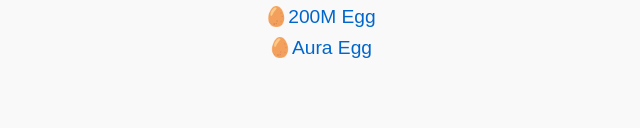
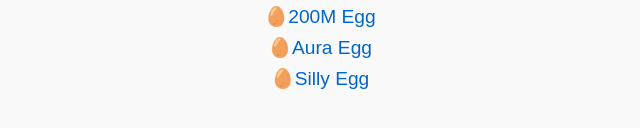
Before and after one commit to blunder525/BGSI-Hatching-Simulators, a plain HTML site: page index.html in a window 1280 px wide. Shown: the part 462-590 px from the top of the page, without its empty margins (320-960 px from the left). Drawn offline with Linux system fonts and the light colour scheme.

Commit message:
Update index.html

```diff
--- a/index.html
+++ b/index.html
@@ -39,5 +39,6 @@
   <a href="https://blunder525.github.io/100M-Egg-Hatching-Simulator/" target="_blank">🥚100M Egg</a>
   <a href="https://blunder525.github.io/200M-Egg-Hatching-Simulator/" target="_blank">🥚200M Egg</a>
   <a href="https://blunder525.github.io/Aura-Egg-Hatching-Simulator/" target="_blank">🥚Aura Egg</a>
+  <a href="https://blunder525.github.io/Silly-Egg-Hatching-Simulator/" target="_blank">🥚Silly Egg</a>
 </body>
 </html>
```
